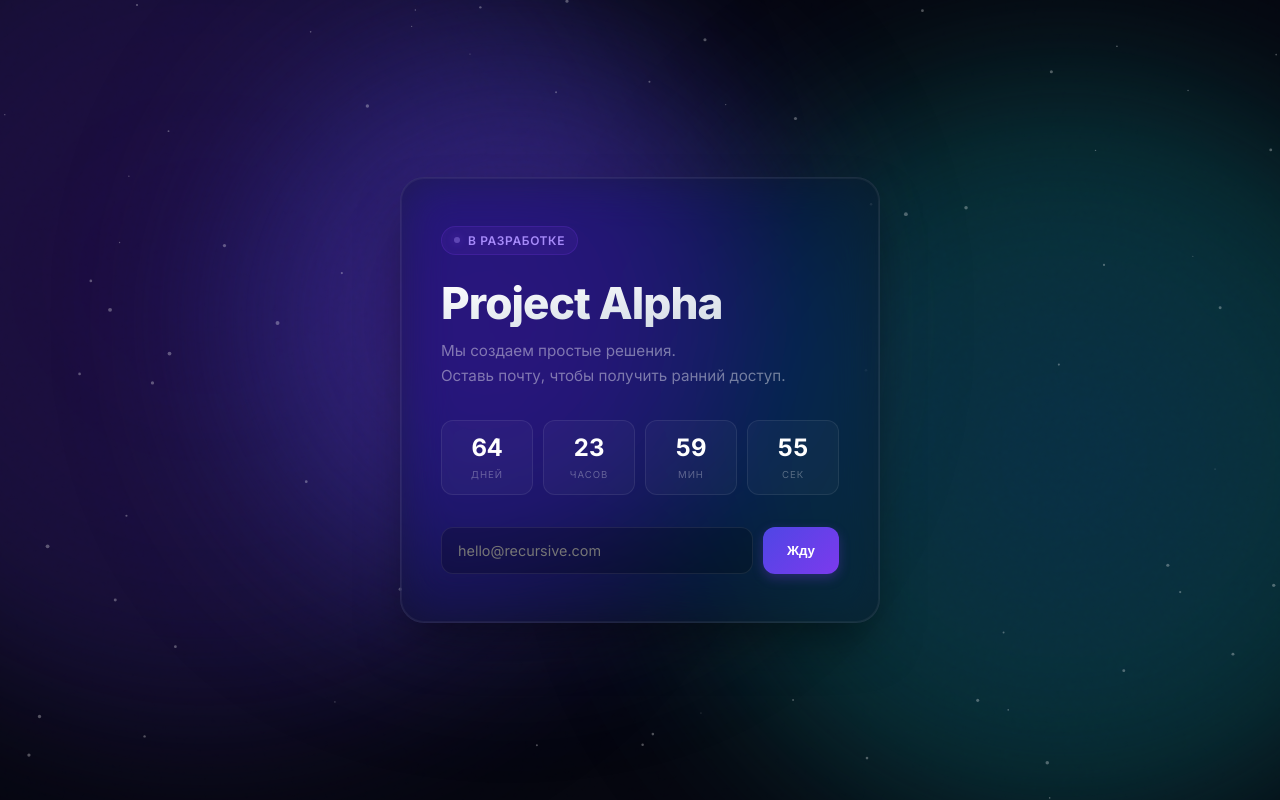
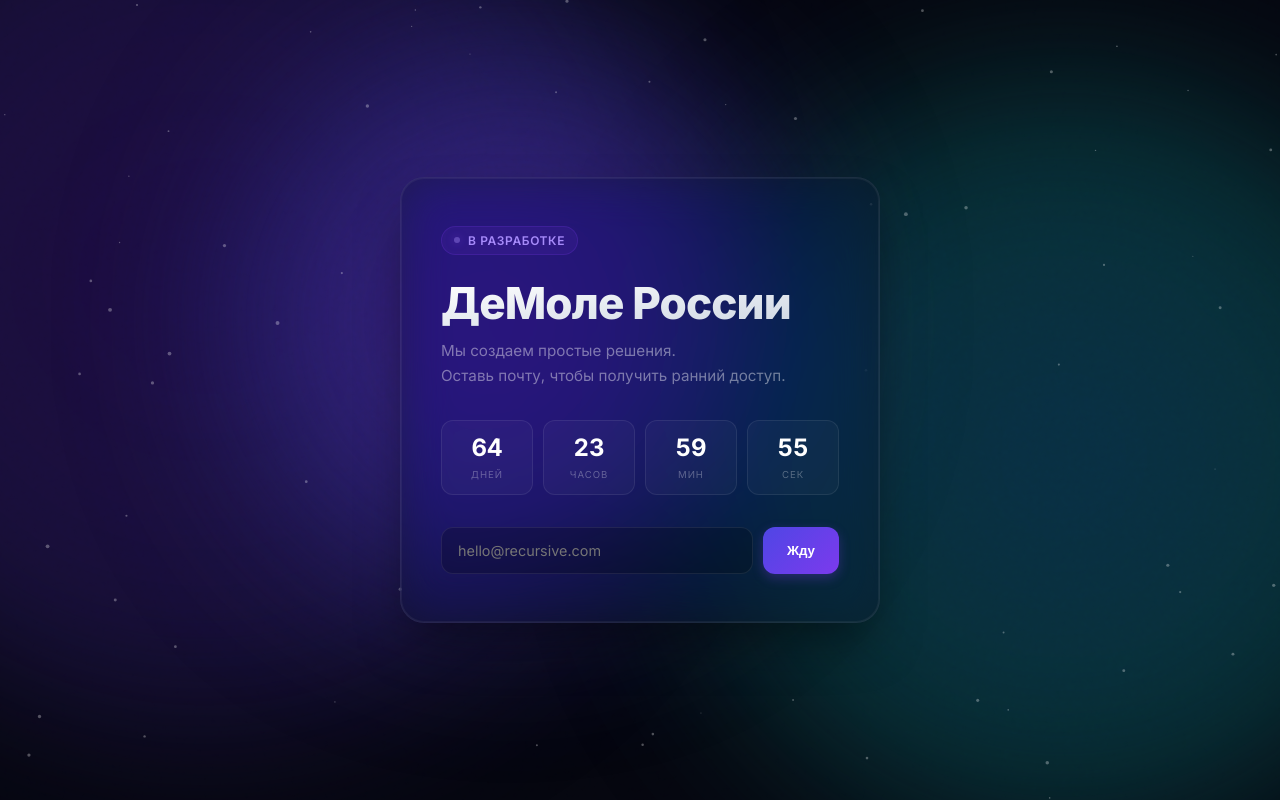
Before and after one commit to RecursiveThinkersss/test.demolay, a plain HTML site: page index.html in a window 1280 px wide. Drawn offline with Linux system fonts and the light colour scheme.

Commit message:
Update index.html
fix

```diff
--- a/index.html
+++ b/index.html
@@ -161,7 +161,7 @@
 <div class="card">
     <div class="badge"><div class="live-dot"></div>В разработке</div>
 
-    <h1>Project <span id="typed"></span><span style="animation: blink-cursor 1s infinite; color: var(--accent-primary)">|</span></h1>
+    <h1>ДеМоле <span id="typed"></span><span style="animation: blink-cursor 1s infinite; color: var(--accent-primary)">|</span></h1>
     <p class="desc">Мы создаем простые решения.<br>Оставь почту, чтобы получить ранний доступ.</p>
 
     <div class="countdown">
@@ -183,7 +183,7 @@
 </div>
 
 <script>
-const words = ["Alpha", "Next", "Vision"];
+const words = ["России", "Next", "Vision"];
 let i = 0, timer;
 
 function typeWriter() {
@@ -261,7 +261,7 @@ function handleSub(e) {
 const cvs = document.getElementById('pts');
 const ctx = cvs.getContext('2d');
 let w, h;
-const mouse = { x: -100, y: -100 }; // Убрали за экран по умолчанию
+const mouse = { x: -100, y: -100 };
 
 window.addEventListener('touchmove', e => {
      e.preventDefault();
```
